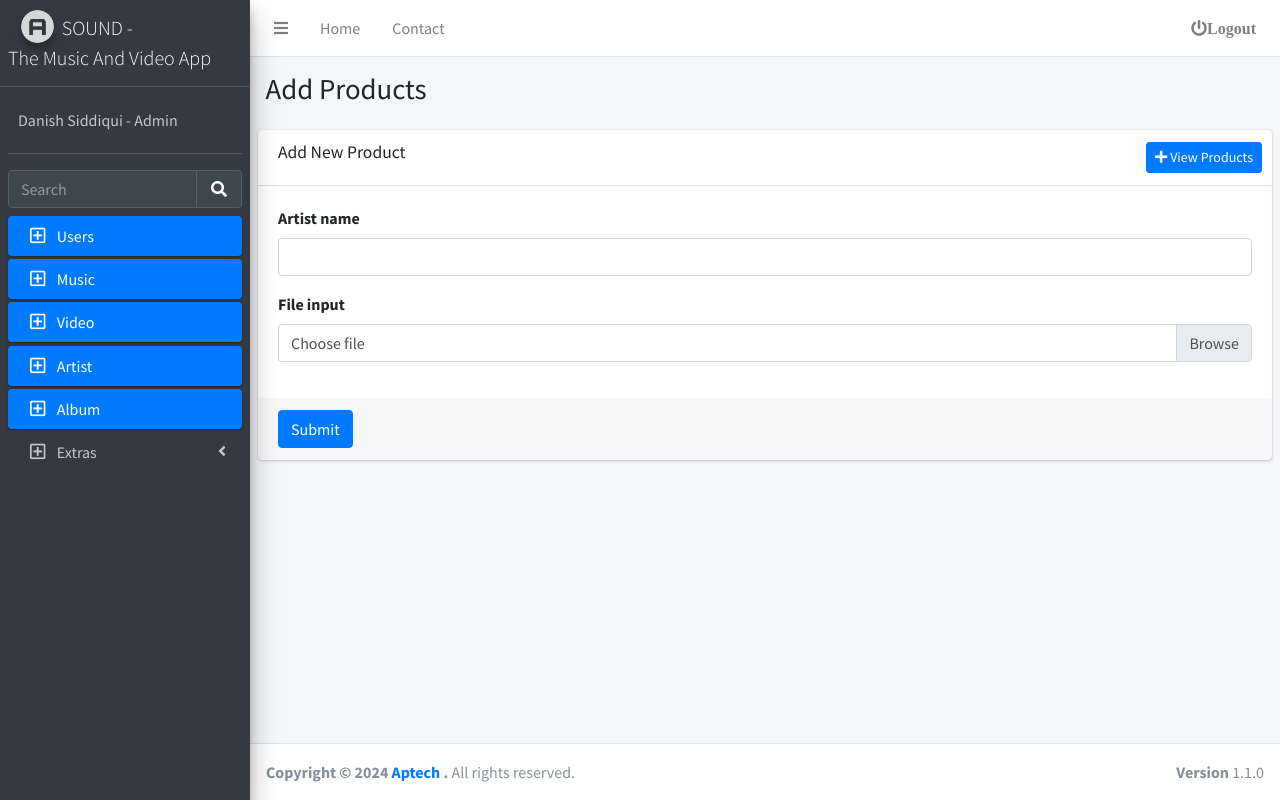
After one commit to Danish-Siddiqui-0318/Sound-App, a PHP site: page /admin/addartist.php in a window 1280 px wide. The commit adds this page. Run offline with PHP 8.4, Linux system fonts and the light colour scheme; a user stored in the database is signed in; some libraries are stand-ins or nearby versions.

Commit message:
Added the feature to add the Artist

```diff
--- /dev/null
+++ b/admin/addartist.php
@@ -0,0 +1,116 @@
+<!DOCTYPE html>
+<html lang="en">
+
+<head>
+    <meta charset="utf-8">
+    <meta name="viewport" content="width=device-width, initial-scale=1">
+    <title>Aptech Ecommerce | Products</title>
+
+    <!-- Google Font: Source Sans Pro -->
+    <link rel="stylesheet"
+        href="https://fonts.googleapis.com/css?family=Source+Sans+Pro:300,400,400i,700&display=fallback">
+    <!-- Font Awesome -->
+    <link rel="stylesheet" href="plugins/fontawesome-free/css/all.min.css">
+    <!-- Theme style -->
+    <link rel="stylesheet" href="dist/css/adminlte.min.css">
+</head>
+
+<body class="hold-transition sidebar-mini">
+    <!-- Site wrapper -->
+    <div class="wrapper">
+        <!-- Navbar -->
+        <?php include_once ('components/navbar.php'); ?>
+        <!-- /.navbar -->
+
+        <!-- Main Sidebar Container -->
+        <?php include_once ('components/sidebar.php'); ?>
+
+
+        <!-- Content Wrapper. Contains page content -->
+        <div class="content-wrapper">
+            <!-- Content Header (Page header) -->
+            <section class="content-header">
+                <div class="container-fluid">
+                    <div class="row mb-2">
+                        <div class="col-sm-6">
+                            <h1>Add Products</h1>
+                        </div>
+                        <!-- <div class="col-sm-6">
+                            <ol class="breadcrumb float-sm-right">
+                                <li class="breadcrumb-item"><a href="#">Home</a></li>
+                                <li class="breadcrumb-item active">Add Products</li>
+                            </ol>
+                        </div> -->
+                    </div>
+                </div><!-- /.container-fluid -->
+            </section>
+
+            <!-- Main content -->
+            <section class="content">
+
+                <!-- Default box -->
+                <div class="card">
+                    <div class="card-header">
+                        <h3 class="card-title">Add New Product</h3>
+
+                        <div class="card-tools">
+                            <a href="products.php" class="btn btn btn-sm btn-primary">
+                                <i class="fas fa-plus"></i> View Products
+                            </a>
+                        </div>
+                    </div>
+
+                    <form action="addartistprocess.php" method="POST" enctype="multipart/form-data">
+                        <div class="card-body">
+                            <div class="form-group">
+                                <label for="artist_name">Artist name</label>
+                                <input required type="text" class="form-control" id="artist_name" name="artist_name">
+                            </div>
+                            <div class="form-group">
+                                <label for="exampleInputFile">File input</label>
+                                <div class="input-group">
+                                    <div class="custom-file">
+                                        <input type="file" class="custom-file-input" id="exampleInputFile"
+                                            name="artist_image" accept="image/*" required>
+                                        <label class="custom-file-label" for="exampleInputFile">Choose file</label>
+                                    </div>
+                                </div>
+                            </div>
+                        </div>
+                        <!-- /.card-body -->
+
+                        <div class="card-footer">
+                            <button type="submit" class="btn btn-primary">Submit</button>
+                        </div>
+                    </form>
+                    <!-- /.card-body -->
+                    <!-- /.card-footer-->
+                </div>
+                <!-- /.card -->
+
+            </section>
+            <!-- /.content -->
+        </div>
+        <!-- /.content-wrapper -->
+        <?php include_once ('components/footer.php'); ?>
+
+
+        <!-- Control Sidebar -->
+        <aside class="control-sidebar control-sidebar-dark">
+            <!-- Control sidebar content goes here -->
+        </aside>
+        <!-- /.control-sidebar -->
+    </div>
+    <!-- ./wrapper -->
+
+    <!-- jQuery -->
+    <script src="plugins/jquery/jquery.min.js"></script>
+    <!-- Bootstrap 4 -->
+    <script src="plugins/bootstrap/js/bootstrap.bundle.min.js"></script>
+    <!-- AdminLTE App -->
+    <script src="dist/js/adminlte.min.js"></script>
+    <!-- AdminLTE for demo purposes -->
+    <script src="dist/js/demo.js"></script>
+</body>
+
+</html>
--- a/admin/components/sidebar.php
+++ b/admin/components/sidebar.php
@@ -2,19 +2,19 @@
     <!-- Brand Logo -->
     <a href="index3.html" class="brand-link">
       <img src="dist/img/AdminLTELogo.png" alt="AdminLTE Logo" class="brand-image img-circle elevation-3" style="opacity: .8">
-      <span class="brand-text font-weight-light ">SOUND - Music And Video App</span>
+      <span class="brand-text font-weight-light ">SOUND - <br>The Music And Video App</span>
     </a>
 
     <!-- Sidebar -->
     <div class="sidebar">
       <!-- Sidebar user (optional) -->
       <div class="user-panel mt-3 pb-3 mb-3 d-flex">
-        <div class="image">
+        <!-- <div class="image">
           <img src="dist/img/user2-160x160.jpg" class="img-circle elevation-2" alt="User Image">
-        </div>
+        </div> -->
         <div class="info">
           <a href="#" class="d-block">
-            <?php echo $_SESSION['user']['username'];?>
+            <?php echo $_SESSION['user']['username'];?> - <?php  echo $_SESSION['user']['role'];?>
           </a>
         </div>
       </div>
@@ -61,7 +61,7 @@
             </a>
           </li>
           <li class="nav-item menu-open">
-            <a href="products.php" class="nav-link active">
+            <a href="artist.php" class="nav-link active">
             <i class="nav-icon far fa-plus-square"></i>
               <p>
                  Artist
```
Also changed, not shown: admin/addartistprocess.php (added, +20 -0 lines), admin/artist.php (added, +164 -0 lines), db.sql (deleted, +0 -43 lines), admin/artist_image/GettyImages-1987932445.jpeg (added).
